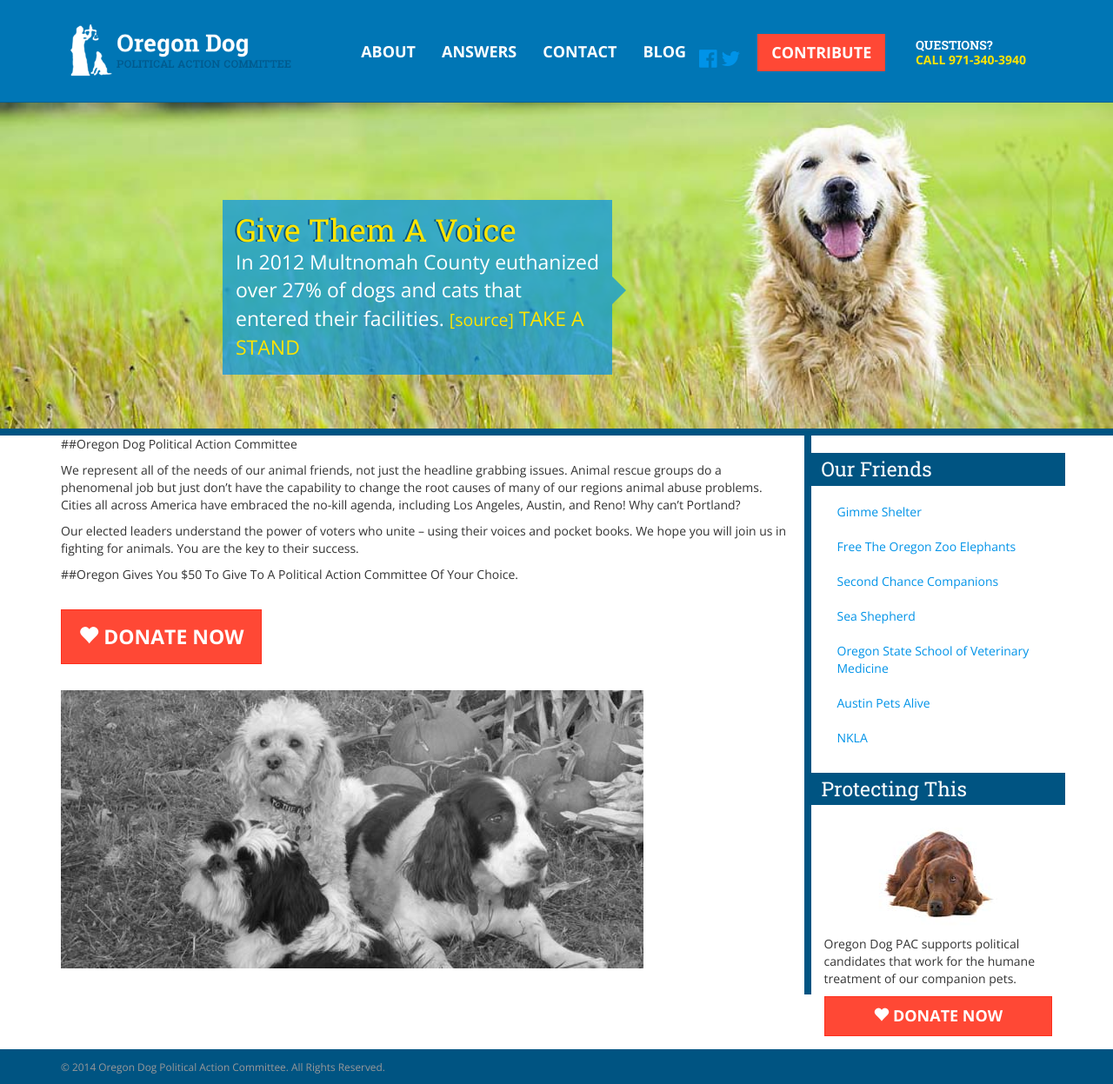
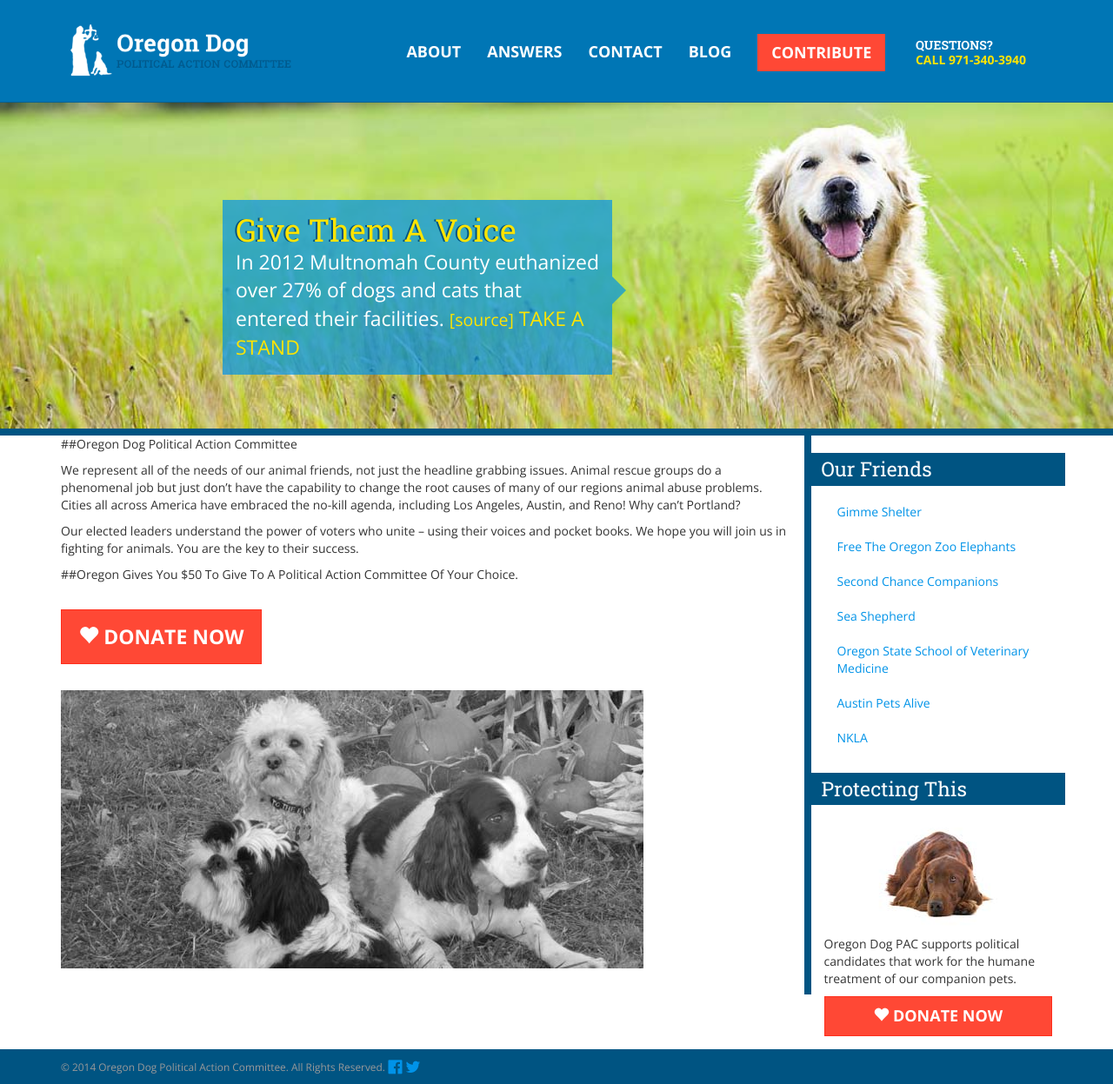
Before and after one commit to OregonDogPAC/OregonDogPAC.github.io, a Jekyll site: the page built from index.markdown, in a window 1280 px wide and 1247 px high. Shown: the whole window at 87% size. Built offline with Jekyll 4.4.1, drawn with Linux system fonts in a browser that asks for light colours; nearby versions of some CDN libraries.

Commit message:
moved social icons back to the bottom

```diff
--- a/_includes/head.html
+++ b/_includes/head.html
@@ -49,8 +49,6 @@
 				{% endfor %}
                 <li> <a href="https://oregondogpac.wordpress.com/">Blog</a></li>
 			</ul>
-            <a target="_top"  href="https://www.facebook.com/Oregon-Dog-PAC-1423878187935303/"><i class="fa fa-facebook-official fa-lg"></i></a>
-            <a target="_top" href="https://twitter.com/ordogpac"><i class="fa fa-twitter fa-lg"></i></a>
 			<a href="#" class="btn btn-donate btn-lg hide-on-sm" data-toggle="modal" data-target="#donate-modal">Contribute</a>
 			<div class="meta-info stacked hide-on-sm">
 				<h3>Questions?</h3>
--- a/_layouts/default.html
+++ b/_layouts/default.html
@@ -24,6 +24,8 @@
       <div class="copyright col-xs-12">
           <div class="container">
               <p class="text-muted"><small>&copy; 2014 Oregon Dog Political Action Committee. All Rights Reserved.</small>
+              <a target="_top"  href="https://www.facebook.com/Oregon-Dog-PAC-1423878187935303/"><i class="fa fa-facebook-official fa-lg"></i></a>
+              <a target="_top" href="https://twitter.com/ordogpac"><i class="fa fa-twitter fa-lg"></i></a>
               </p>
           </div>
       </div>
```
